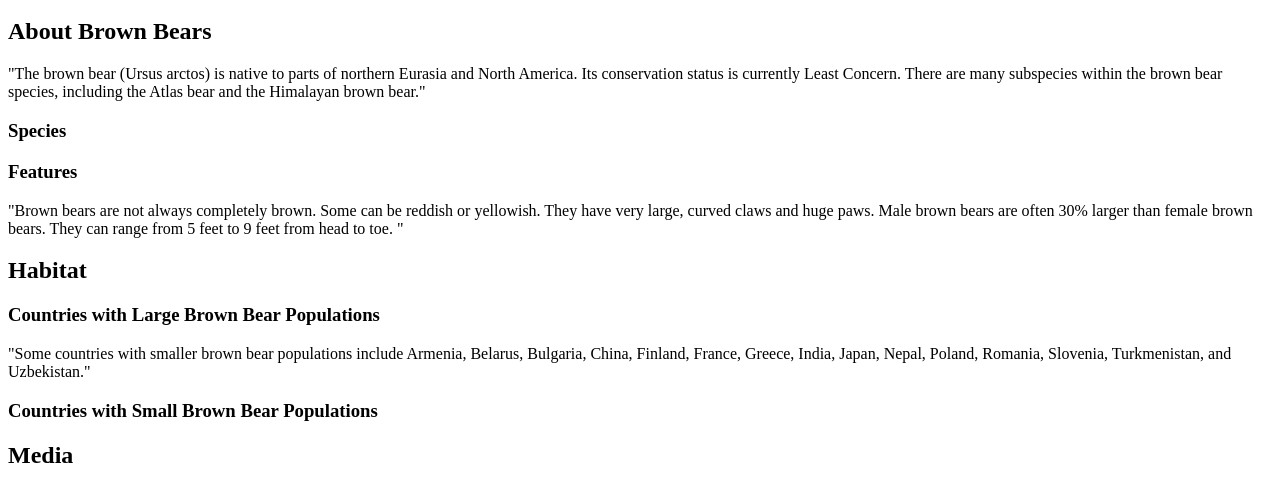
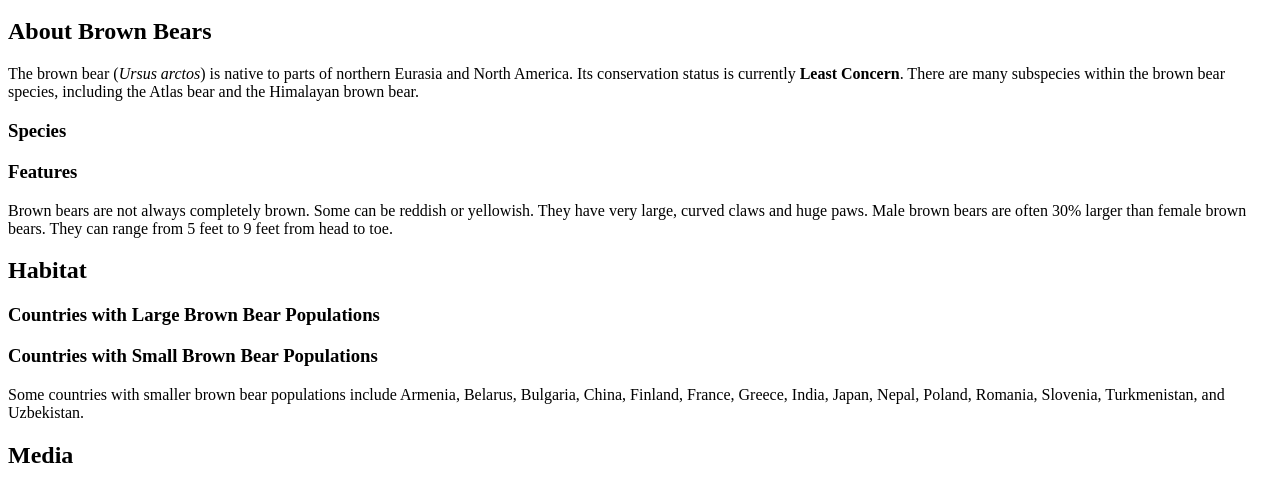
Before and after one commit to isabellebeutelspacher/isabellebeutelspacher.github.io, a plain HTML site: page workload/1/index.html in a window 1280 px wide. Shown: the part 48-550 px from the top of the page. Drawn offline with Linux system fonts and the light colour scheme.

Commit message:
Styling Text 9/16

```diff
--- a/workload/1/index.html
+++ b/workload/1/index.html
@@ -2,16 +2,16 @@
     <h1>The Brown Bear</h1>
     <div id="introduction">
       <h2>About Brown Bears</h2>
-      <p>"The brown bear (Ursus arctos) is native to parts of northern Eurasia and North America. Its conservation status is currently Least Concern. There are many subspecies within the brown bear species, including the Atlas bear and the Himalayan brown bear."</p>
+      <p>The brown bear (<em>Ursus arctos</em>) is native to parts of northern Eurasia and North America. Its conservation status is currently <strong>Least Concern</strong>. There are many subspecies within the brown bear species, including the Atlas bear and the Himalayan brown bear.</p>
       <h3>Species</h3>
       <h3>Features</h3>
-      <p>"Brown bears are not always completely brown. Some can be reddish or yellowish. They have very large, curved claws and huge paws. Male brown bears are often 30% larger than female brown bears. They can range from 5 feet to 9 feet from head to toe. "</p>
+      <p>Brown bears are not always completely brown. Some can be reddish or yellowish. They have very large, curved claws and huge paws. Male brown bears are often 30% larger than female brown bears. They can range from 5 feet to 9 feet from head to toe.</p>
     </div>
     <div id="habitat">
       <h2>Habitat</h2>
       <h3>Countries with Large Brown Bear Populations</h3>
-      <p>"Some countries with smaller brown bear populations include Armenia, Belarus, Bulgaria, China, Finland, France, Greece, India, Japan, Nepal, Poland, Romania, Slovenia, Turkmenistan, and Uzbekistan."</p>
       <h3>Countries with Small Brown Bear Populations</h3>
+      <p>Some countries with smaller brown bear populations include Armenia, Belarus, Bulgaria, China, Finland, France, Greece, India, Japan, Nepal, Poland, Romania, Slovenia, Turkmenistan, and Uzbekistan.</p>
     </div>
     <div id="media">
       <h2>Media</h2>
```
